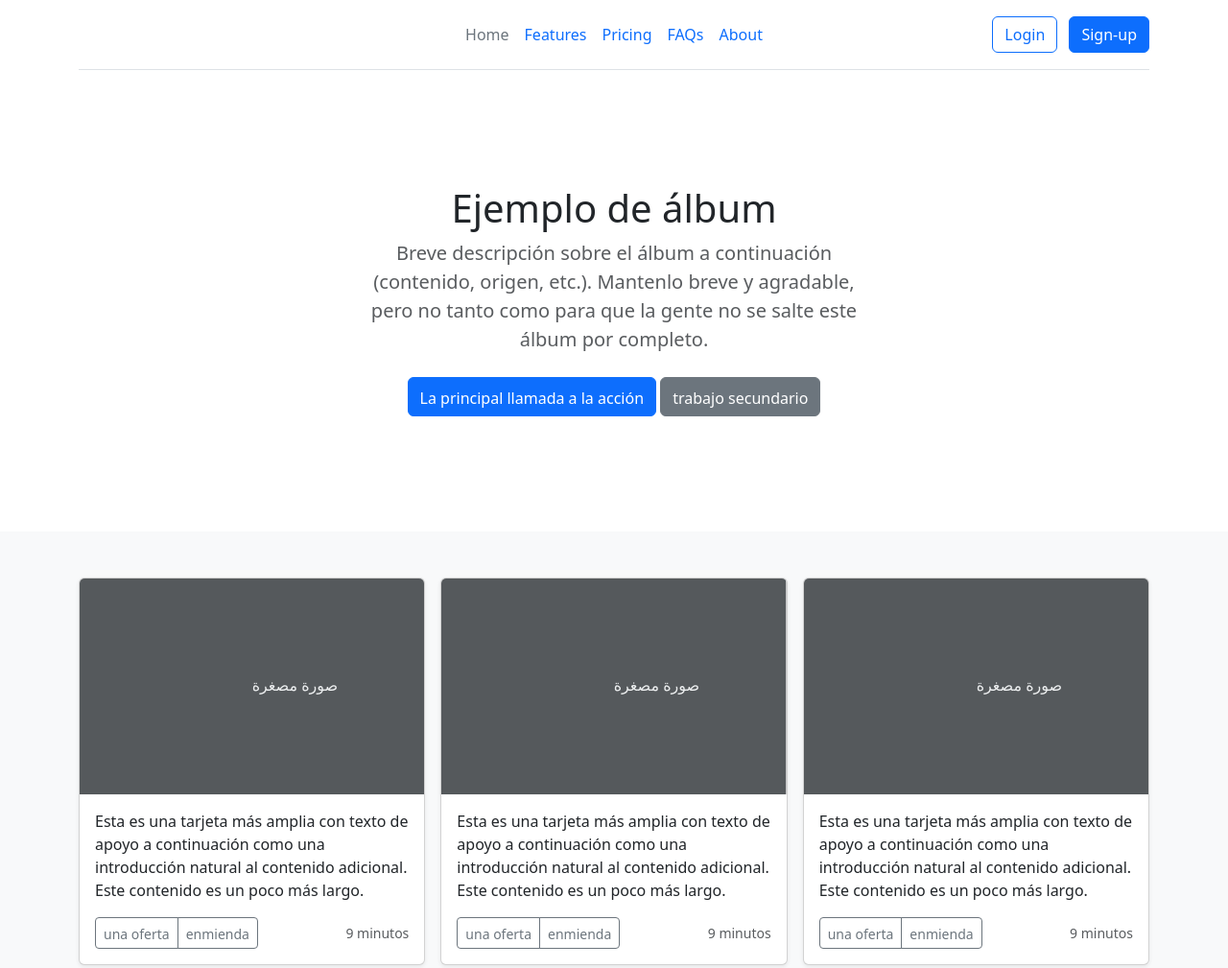
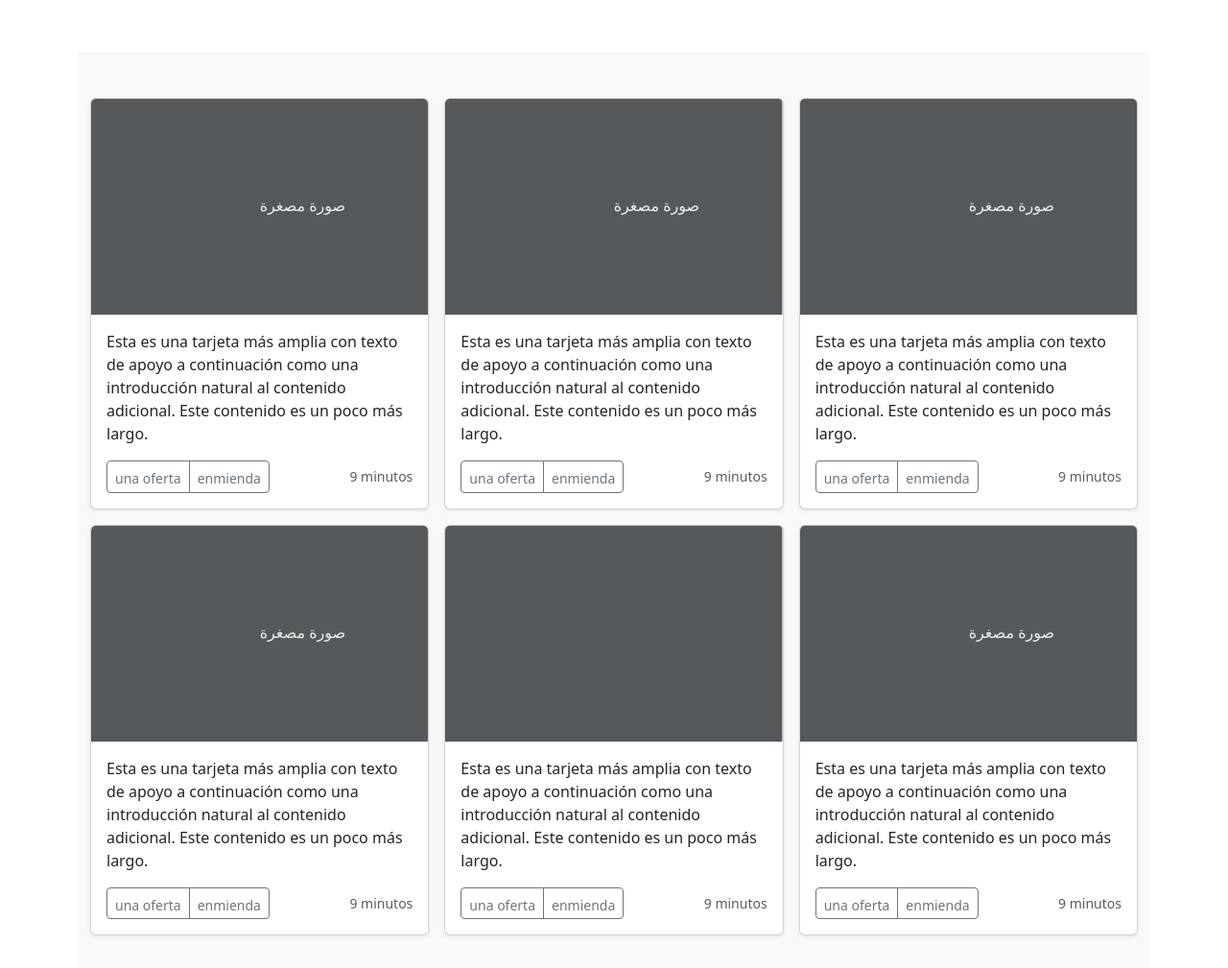
Before and after one commit to Giuliz262/pagina_de_cursos, a plain HTML site: page cursos.html in a window 1280 px wide. Shown: the top 1009 px of the page at 96% size. Drawn offline with nearby package versions, Linux system fonts and the light colour scheme.

```diff
--- a/cursos.html
+++ b/cursos.html
@@ -15,34 +15,6 @@
           <svg class="bi" width="40" height="32" role="img" aria-label="Bootstrap"><use xlink:href="#bootstrap"></use></svg>
         </a>
       </div>
-
-      <ul class="nav col-12 col-md-auto mb-2 justify-content-center mb-md-0">
-        <li><a href="#" class="nav-link px-2 link-secondary">Home</a></li>
-        <li><a href="#" class="nav-link px-2">Features</a></li>
-        <li><a href="#" class="nav-link px-2">Pricing</a></li>
-        <li><a href="#" class="nav-link px-2">FAQs</a></li>
-        <li><a href="#" class="nav-link px-2">About</a></li>
-      </ul>
-
-      <div class="col-md-3 text-end">
-        <button type="button" class="btn btn-outline-primary me-2">Login</button>
-        <button type="button" class="btn btn-primary">Sign-up</button>
-      </div>
-    </header>
-  </div>
-
-  <section class="py-5 text-center container">
-    <div class="row py-lg-5">
-      <div class="col-lg-6 col-md-8 mx-auto">
-        <h1 class="fw-light"><font style="vertical-align: inherit;"><font style="vertical-align: inherit;">Ejemplo de álbum</font></font></h1>
-        <p class="lead text-muted"><font style="vertical-align: inherit;"><font style="vertical-align: inherit;">Breve descripción sobre el álbum a continuación (contenido, origen, etc.). </font><font style="vertical-align: inherit;">Mantenlo breve y agradable, pero no tanto como para que la gente no se salte este álbum por completo.</font></font></p>
-        <p>
-          <a href="#" class="btn btn-primary my-2"><font style="vertical-align: inherit;"><font style="vertical-align: inherit;">La principal llamada a la acción</font></font></a>
-          <a href="#" class="btn btn-secondary my-2"><font style="vertical-align: inherit;"><font style="vertical-align: inherit;">trabajo secundario</font></font></a>
-        </p>
-      </div>
-    </div>
-  </section>
 
   <div class="album py-5 bg-light">
     <div class="container">
@@ -115,7 +87,7 @@
         </div>
         <div class="col">
           <div class="card shadow-sm">
-            <svg class="bd-placeholder-img card-img-top" width="100%" height="225" xmlns="http://www.w3.org/2000/svg" role="img" aria-label="Marcador de posición: Miniatura" preserveAspectRatio="xMidYMid slice" focusable="false"><title>Placeholder</title><rect width="100%" height="100%" fill="#55595c"></rect><text x="50%" y="50%" fill="#eceeef" dy=".3em">صورة مصغرة</text></svg>
+            <svg class="bd-placeholder-img card-img-top" width="100%" height="225" xmlns="http://www.w3.org/2000/svg" role="img" aria-label="Marcador de posición: Miniatura" preserveAspectRatio="xMidYMid slice" focusable="false"><title>Placeholder</title><rect width="100%" height="100%" fill="#55595c"></rect><text x="50%" y="50%" fill="#eceeef" dy=".3em"></text></svg>
 
             <div class="card-body">
               <p class="card-text"><font style="vertical-align: inherit;"><font style="vertical-align: inherit;">Esta es una tarjeta más amplia con texto de apoyo a continuación como una introducción natural al contenido adicional. </font><font style="vertical-align: inherit;">Este contenido es un poco más largo.</font></font></p>
--- /dev/null
+++ b/style.css
@@ -0,0 +1,3 @@
+img{
+    text-align: center;
+}
```
Also changed, not shown: index.html (+10 -0 lines), image/Bootstrap.png (added), image/CSS.png (added), image/cursos.png (added), image/html.png (added), image/javascript.jpg (added), image/mysql.png (added), image/python.png (added).
